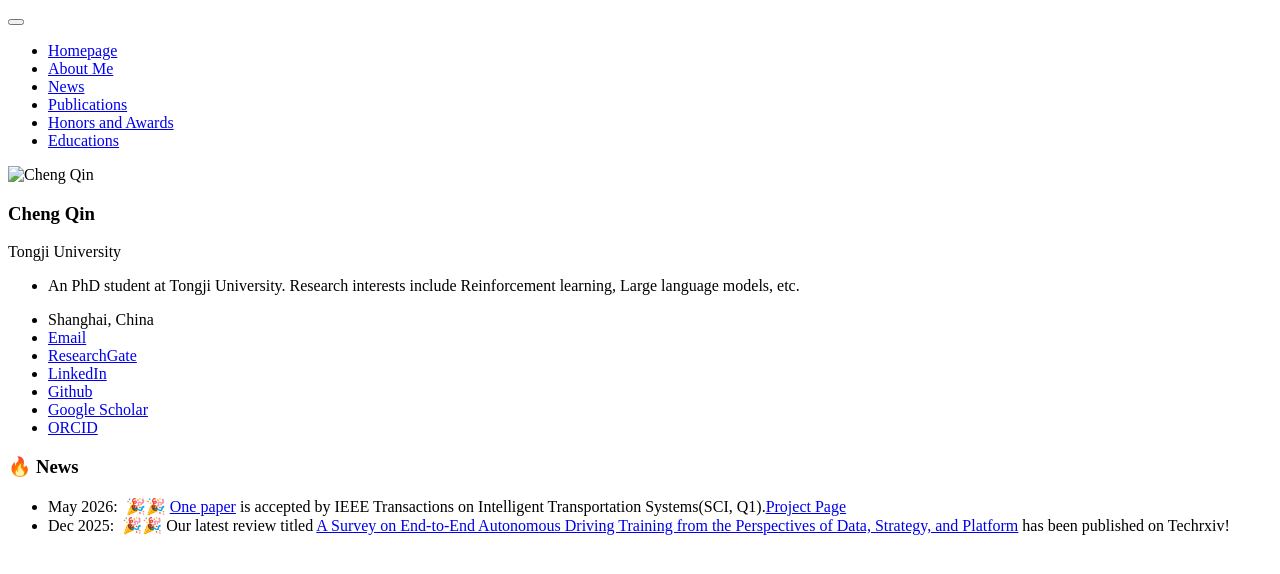
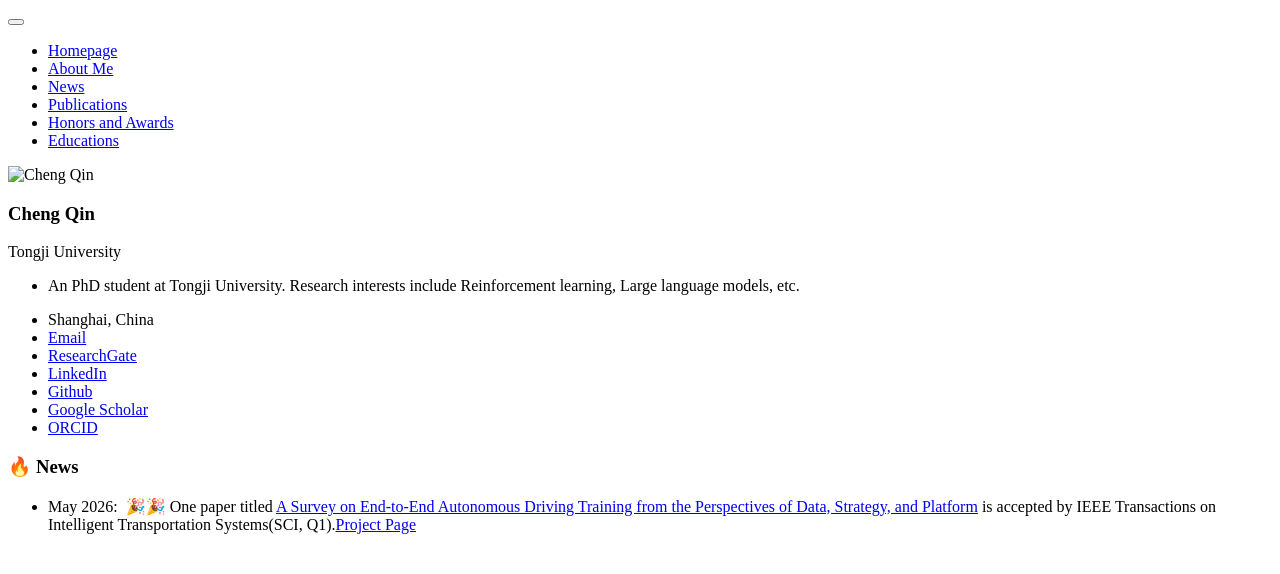
Before and after one commit to QinCheng0928/QinCheng0928.github.io, a Jekyll site: the page built from _pages/includes/news.md, in a window 1280 px wide. Shown: the top 574 px of the page. Built offline with Jekyll 4.4.1, drawn with Linux system fonts in a browser that asks for light colours; our own code applies the rules of GitHub Pages for plain Markdown files.

Commit message:
update news

```diff
--- a/_pages/includes/news.md
+++ b/_pages/includes/news.md
@@ -1,3 +1,2 @@
 # 🔥 News
-- May 2026: &nbsp;🎉🎉 [One paper](https://ieeexplore.ieee.org/document/11538396) is accepted by IEEE Transactions on Intelligent Transportation Systems(SCI, Q1).[Project Page](https://github.com/Jiaaqiliu/Awesome-Training-Ecosystem-for-E2E-AD)
-- Dec 2025: &nbsp;🎉🎉 Our latest review titled [A Survey on End-to-End Autonomous Driving Training from the Perspectives of Data, Strategy, and Platform](https://www.techrxiv.org/users/1002954/articles/1363381-a-survey-on-end-to-end-autonomous-driving-training-from-the-perspectives-of-data-strategy-and-platform) has been published on Techrxiv\!
+- May 2026: &nbsp;🎉🎉 One paper titled [A Survey on End-to-End Autonomous Driving Training from the Perspectives of Data, Strategy, and Platform](https://ieeexplore.ieee.org/document/11538396) is accepted by IEEE Transactions on Intelligent Transportation Systems(SCI, Q1).[Project Page](https://github.com/Jiaaqiliu/Awesome-Training-Ecosystem-for-E2E-AD)
```
